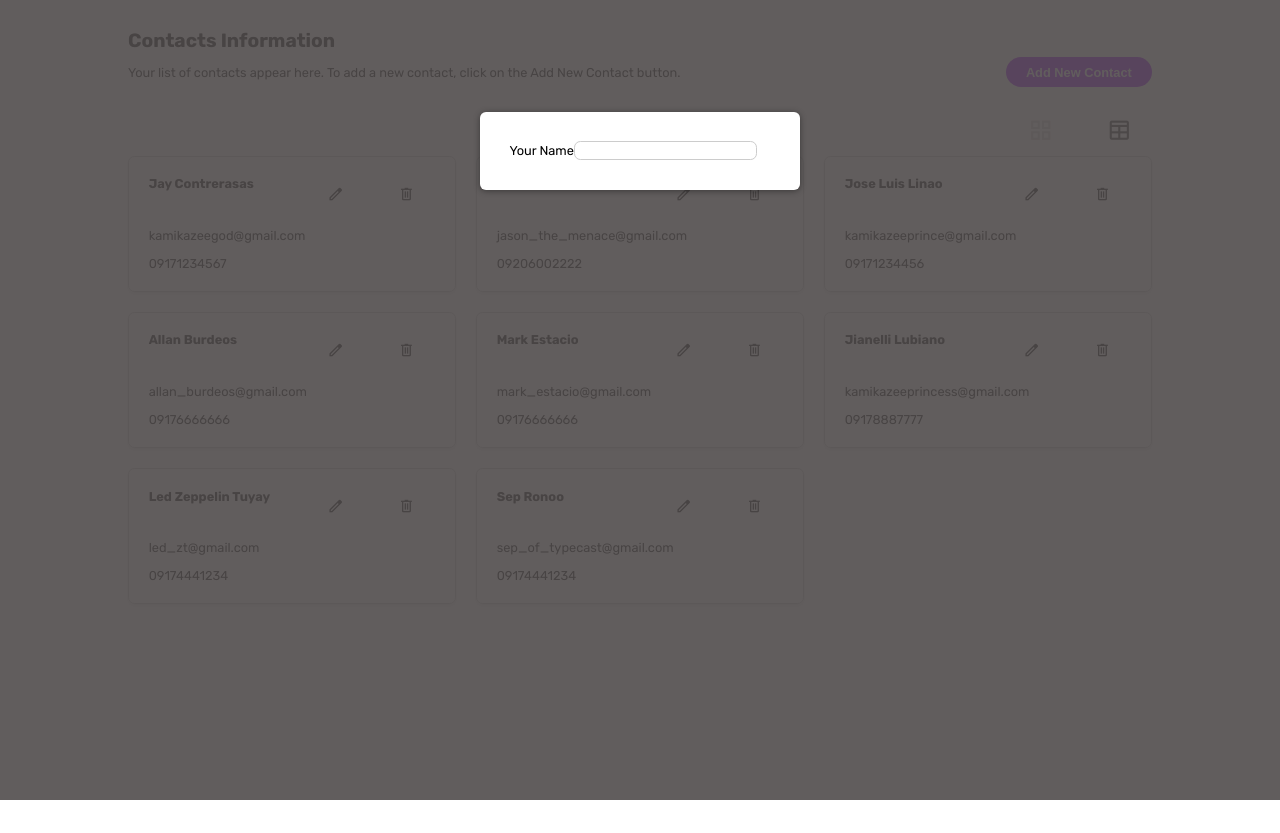
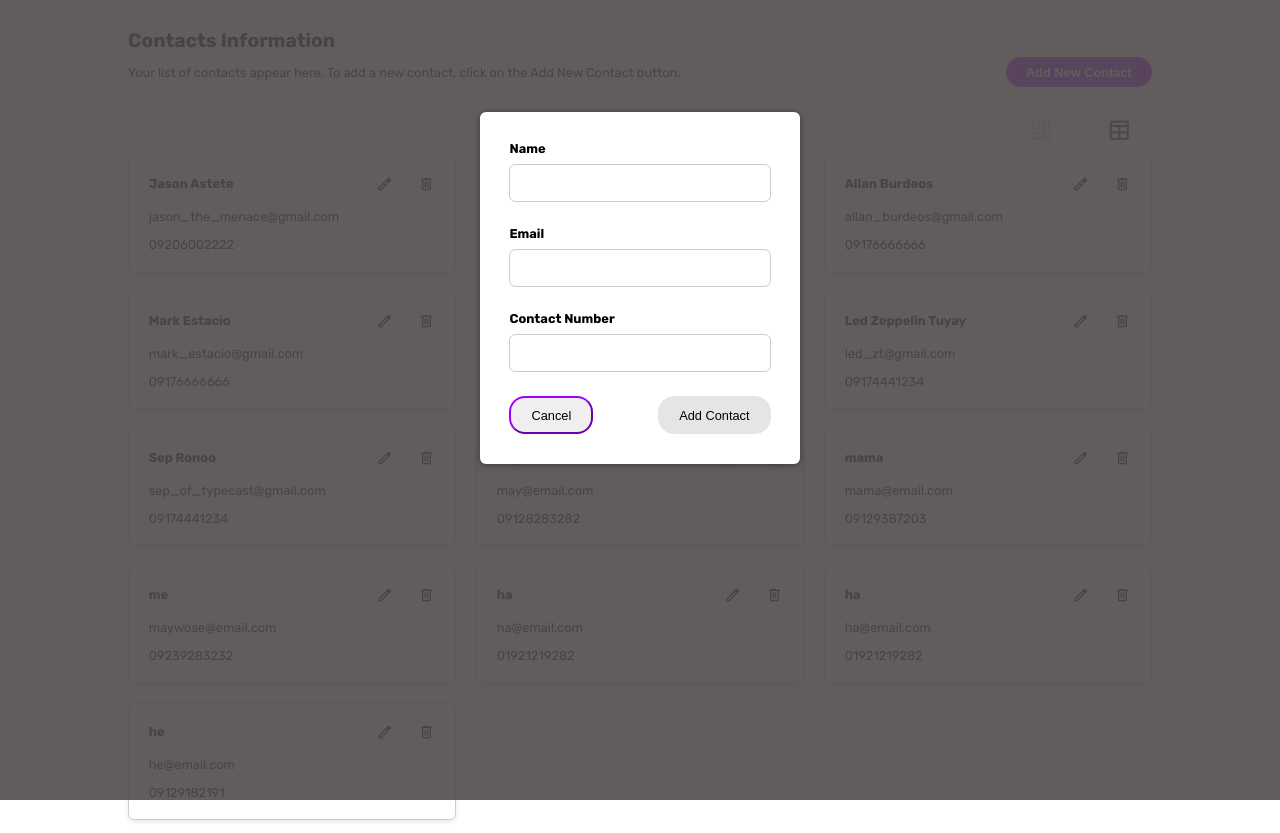
Before and after one commit to mayrosepasasadaba/vue-js-assessment, a Vue app: page / in a window 1280 px wide. Both pictures are taken after a click on the button "Add New Contact". Before the commit the page ends 800 px from the top, so only its background shows below. Built offline with nearby package versions, Linux system fonts and the light colour scheme; data requests are answered from the project's data file.

Commit message:
state management; form modal; add & delete functionality

```diff
--- a/db.json
+++ b/db.json
@@ -1,11 +1,5 @@
 {
   "contacts": [
-    {
-      "name": "Jay Contrerasas",
-      "email": "kamikazeegod@gmail.com",
-      "contact_no": "09171234567",
-      "id": "1"
-    },
     {
       "id": "2",
       "name": "Jason Astete",
@@ -47,6 +41,42 @@
       "email": "sep_of_typecast@gmail.com",
       "contact_no": "09174441234",
       "id": "9"
+    },
+    {
+      "id": "15",
+      "name": "mayr",
+      "contact_no": "09128283282",
+      "email": "may@email.com"
+    },
+    {
+      "id": "12",
+      "name": "mama",
+      "contact_no": "09129387203",
+      "email": "mama@email.com"
+    },
+    {
+      "id": "12",
+      "name": "me",
+      "contact_no": "09239283232",
+      "email": "maywose@email.com"
+    },
+    {
+      "id": "19",
+      "name": "ha",
+      "contact_no": "01921219282",
+      "email": "ha@email.com"
+    },
+    {
+      "id": "12",
+      "name": "ha",
+      "contact_no": "01921219282",
+      "email": "ha@email.com"
+    },
+    {
+      "id": "14",
+      "name": "he",
+      "contact_no": "09129182191",
+      "email": "he@email.com"
     }
   ]
 }
--- a/package.json
+++ b/package.json
@@ -8,6 +8,8 @@
     "lint": "vue-cli-service lint"
   },
   "dependencies": {
+    "@vuelidate/core": "^2.0.3",
+    "@vuelidate/validators": "^2.0.4",
     "core-js": "^3.8.3",
     "vue": "^3.2.13",
     "vue-router": "^4.4.5"
@@ -21,7 +23,8 @@
     "axios": "^1.7.7",
     "eslint": "^7.32.0",
     "eslint-plugin-vue": "^8.0.3",
-    "json-server": "^1.0.0-beta.3"
+    "json-server": "^1.0.0-beta.3",
+    "pinia": "^2.2.5"
   },
   "eslintConfig": {
     "root": true,
--- a/src/components/ContactCard.vue
+++ b/src/components/ContactCard.vue
@@ -9,7 +9,9 @@
           <span class="material-symbols-outlined"> edit </span>
         </button>
         <button>
-          <span class="material-symbols-outlined"> delete </span>
+          <span class="material-symbols-outlined" @click="onDelete">
+            delete
+          </span>
         </button>
       </p>
     </div>
@@ -21,7 +23,11 @@
 <script>
 export default {
   props: ["contactInfo"],
-  methods: {},
+  methods: {
+    onDelete() {
+      this.$emit("delete-contact");
+    },
+  },
 };
 </script>
 
@@ -36,6 +42,7 @@ export default {
 .contact-header {
   display: flex;
   justify-content: space-between;
+  padding: 0;
 }
 .contact-header p {
   margin: 0;
@@ -58,12 +65,15 @@ a {
 .action-buttons {
   display: flex;
   justify-content: end;
-  gap: 1em;
+  gap: 0.3em;
 }
 
 .action-buttons button {
   background-color: transparent;
   border: none;
+  padding-bottom: 0;
+  padding-top: 0;
+  padding-right: 0;
 }
 
 .action-buttons .material-symbols-outlined {
--- a/src/components/ContactPage.vue
+++ b/src/components/ContactPage.vue
@@ -7,7 +7,7 @@
         Your list of contacts appear here. To add a new contact, click on the
         Add New Contact button.
       </p>
-      <button @click="onOpenFormModal">Add New Contact</button>
+      <button @click="openFormModal">Add New Contact</button>
     </div>
 
     <div class="toggle-icons">
@@ -32,23 +32,72 @@
         v-for="contact in allContacts"
         :key="contact"
         :contact-info="contact"
+        @delete-contact="onDeleteContact(contact)"
       />
     </div>
 
-    <new-contact v-if="openFormModal" :closeFormModal="onCloseFormModal" />
+    <div class="contact-table" v-if="viewType === 'table'">
+      <table>
+        <thead>
+          <tr>
+            <th>Name</th>
+            <th>Contact Number</th>
+            <th>Email Address</th>
+            <th>Actions</th>
+          </tr>
+        </thead>
+        <tbody>
+          <tr v-for="cont in allContacts" :key="cont.id">
+            <td>
+              <router-link
+                to="/routePath"
+                routerLinkActive="router-link-active"
+                >{{ cont.name }}</router-link
+              >
+            </td>
+            <td>{{ cont.contact_no }}</td>
+            <td>{{ cont.email }}</td>
+            <td>
+              <span class="action-buttons">
+                <button @click="openFormModal(cont)">
+                  <span class="material-symbols-outlined"> edit </span>
+                </button>
+                <button @click="onDeleteContact(cont)">
+                  <span class="material-symbols-outlined"> delete </span>
+                </button>
+              </span>
+            </td>
+          </tr>
+        </tbody>
+      </table>
+    </div>
+
+    <new-contact
+      v-if="isFormOpen"
+      @close-modal="closFormModal"
+      :form-action="action"
+    />
   </section>
 </template>
 
 <script>
-import contactService from "@/services/contactService";
+import { useContactsStore } from "@/stores/contactStore";
 
 export default {
   data() {
     return {
-      allContacts: [],
       viewType: "card",
-      openFormModal: false,
+      isFormOpen: false,
+      action: null,
     };
+  },
+  computed: {
+    contactStore() {
+      return useContactsStore();
+    },
+    allContacts() {
+      return this.contactStore.contacts;
+    },
   },
   methods: {
     onSelectViewType(type) {
@@ -57,19 +106,30 @@ export default {
 
     async getAllContacts() {
       try {
-        const response = await contactService.getContacts();
-        this.allContacts = response.data;
+        await this.contactStore.fetchAllContacts();
       } catch (error) {
-        console.log(error);
+        console.error("Error fetching contacts:", error);
       }
     },
 
-    onOpenFormModal() {
-      this.openFormModal = true;
+    openFormModal(contactInfo) {
+      console.log(contactInfo);
+      this.action = "add";
+      this.isFormOpen = true;
     },
-    onCloseFormModal() {
-      console.log("triggered");
-      this.openFormModal = false;
+
+    closFormModal() {
+      this.action = null;
+      this.isFormOpen = false;
+    },
+
+    async onDeleteContact(contactInfo) {
+      try {
+        await this.contactStore.deleteContact(contactInfo.id);
+        this.getAllContacts();
+      } catch (error) {
+        console.error("Error fetching contacts:", error);
+      }
     },
   },
   created() {
--- a/src/components/NewContact.vue
+++ b/src/components/NewContact.vue
@@ -1,46 +1,154 @@
 <template>
-  <div class="backdrop" @click="close"></div>
+  <div class="backdrop" @click="closeModal"></div>
   <dialog open>
-    <form @submit.prevent="submitForm">
-      <div
-        class="form-control"
-        :class="{ invalid: userNameValidity === 'invalid' }"
-      >
-        <label for="user-name">Your Name</label>
+    <form @submit.prevent="submit">
+      <div class="vertical">
+        <label for="name">Name</label>
         <input
-          id="user-name"
-          name="user-name"
+          v-model.trim="formValues.name"
+          @blur="v$.formValues.name.$touch()"
+        />
+        <div
+          class=""
+          v-for="error of v$.formValues.name.$errors"
+          :key="error.$uid"
+        >
+          <div class="control-error">{{ getErrorMessage(error, "name") }}</div>
+        </div>
+      </div>
+
+      <div class="vertical">
+        <label for="email">Email</label>
+        <input
+          v-model.trim="formValues.email"
+          @blur="v$.formValues.email.$touch()"
+        />
+        <div
+          class="control-error"
+          v-for="error of v$.formValues.email.$errors"
+          :key="error.$uid"
+        >
+          <div class="control-error">
+            {{ getErrorMessage(error, "Email address") }}
+          </div>
+        </div>
+      </div>
+
+      <div class="vertical">
+        <label for="contact_no">Contact Number</label>
+        <input
+          v-model.trim="formValues.contact_no"
+          @blur="handleContactInput"
           type="text"
-          v-model.trim="userName"
-          @blur="validateInput"
         />
-        <p v-if="userNameValidity === 'invalid'">
-          Please enter a valid username
-        </p>
+        <div
+          class="control-error"
+          v-for="error of v$.formValues.contact_no.$errors"
+          :key="error.$uid"
+        >
+          <div class="control-error">
+            {{ getErrorMessage(error, "contact number") }}
+          </div>
+        </div>
+      </div>
+
+      <div style="display: flex; justify-content: space-between">
+        <button @click="closeModal()" class="cancel-button">Cancel</button>
+        <button
+          @click="submitForm()"
+          class="save-button"
+          v-if="formAction === 'add'"
+          :disabled="v$.$invalid"
+        >
+          Add Contact
+        </button>
+        <button
+          @click="saveChanges()"
+          class="save-button"
+          v-if="formAction === 'edit'"
+        >
+          Save Changes
+        </button>
       </div>
     </form>
   </dialog>
 </template>
 
 <script>
+import { useVuelidate } from "@vuelidate/core";
+import { required, email, helpers } from "@vuelidate/validators";
+import { useContactsStore } from "@/stores/contactStore";
+
+// Custom validator for length of 11
+const elevenDigits = helpers.withParams(
+  { message: "Contact number must only contain 11 digits" },
+  (value) => value.length === 11
+);
+
 export default {
-  props: {
-    closeFormModal: Function,
+  props: ["formAction"],
+  setup() {
+    return { v$: useVuelidate() };
   },
   data() {
     return {
-      formValues: {},
+      contactStore: useContactsStore(),
+      formValues: {
+        name: "",
+        contact_no: "",
+        email: "",
+      },
+    };
+  },
+  validations() {
+    return {
+      formValues: {
+        name: { required },
+        contact_no: { required, elevenDigits },
+        email: { required, email },
+      },
     };
   },
   methods: {
-    submitForm() {
+    async submitForm() {
+      try {
+        await this.contactStore.createContact(this.formValues);
+        this.contactStore.getAllContacts();
+        this.closeModal();
+      } catch (error) {
+        console.error("Error fetching contacts:", error);
+      }
+    },
+
+    saveChanges() {
       console.log(this.formValues);
     },
 
-    close() {
-      console.log("hey");
+    closeModal() {
+      this.$emit("close-modal");
+    },
+
+    handleContactInput() {
+      this.formValues.contact_no = this.formValues.contact_no
+        .replace(/\D/g, "")
+        .slice(0, 11);
+      this.v$.formValues.contact_no.$touch();
+    },
+
+    getErrorMessage(error, field) {
+      switch (error.$validator) {
+        case "required":
+          return `Please enter ${field}`;
+        case "email":
+          return "Please enter a valid Email dddress";
+        case "elevenDigits":
+          return "Contact number must contain 11 digits";
+        default:
+          return "Invalid input";
+      }
     },
   },
+  mounted() {},
 };
 </script>
 
@@ -85,6 +193,10 @@ form {
   padding: 4% 3%;
 }
 
+.control-error {
+  color: red;
+}
+
 button {
   padding: 0.6rem 1.25rem;
   border-radius: 1.5em;
--- a/src/main.js
+++ b/src/main.js
@@ -1,5 +1,6 @@
 import { createApp } from "vue";
 import { createRouter, createWebHistory } from "vue-router";
+import { createPinia } from "pinia";
 import App from "./App.vue";
 import "./index.css";
 import ContactPage from "./components/ContactPage.vue";
@@ -20,4 +21,5 @@ const app = createApp(App);
 app.component("contact-card", ContactCard);
 app.component("new-contact", NewContact);
 app.use(router);
+app.use(createPinia());
 app.mount("#app");
--- /dev/null
+++ b/src/stores/contactStore.js
@@ -0,0 +1,82 @@
+import { defineStore } from "pinia";
+import axios from "axios";
+
+const httpClient = axios.create({
+  baseURL: "http://localhost:3000", // Base URL for json-server or your API
+  headers: {
+    "Content-Type": "application/json",
+  },
+});
+
+export const useContactsStore = defineStore("contacts", {
+  state: () => ({
+    contacts: [],
+  }),
+
+  actions: {
+    async fetchAllContacts() {
+      try {
+        const response = await httpClient("/contacts");
+        this.contacts = response.data;
+      } catch (error) {
+        console.log(error);
+        throw error;
+      }
+    },
+
+    // fetch contact by ID
+    async fetchContact(id) {
+      try {
+        const response = await httpClient.get(`/contacts/${id}`);
+        return response.data;
+      } catch (error) {
+        console.error(error);
+        throw error;
+      }
+    },
+
+    // Create a new contact
+    async createContact(newContact) {
+      try {
+        const randomWholeNumber =
+          Math.floor(Math.random() * (20 - 10 + 1)) + 10;
+        const newData = {
+          id: randomWholeNumber.toString(),
+          ...newContact,
+        };
+        const response = await httpClient.post("/contacts", newData);
+        return response.data;
+        //   this.contacts.push(response.data); // Add new contact to the list
+      } catch (error) {
+        console.error("Error creating contact:", error);
+        throw error;
+      }
+    },
+
+    // Update a contact by ID
+    async updateContact(id, contactData) {
+      try {
+        const response = await httpClient.put(`/contacts/${id}`, contactData);
+        return response.data;
+      } catch (error) {
+        console.error(error);
+        throw error;
+      }
+    },
+
+    // Delete a contact by ID
+    async deleteContact(id) {
+      try {
+        const response = await httpClient.delete(`/contacts/${id}`);
+        return response.data;
+      } catch (error) {
+        console.error(error);
+        throw error;
+      }
+    },
+
+    getAllContacts() {
+      this.fetchAllContacts();
+    },
+  },
+});
```
Also changed, not shown: 1 other file (tests, documents, lock files or other folders).
